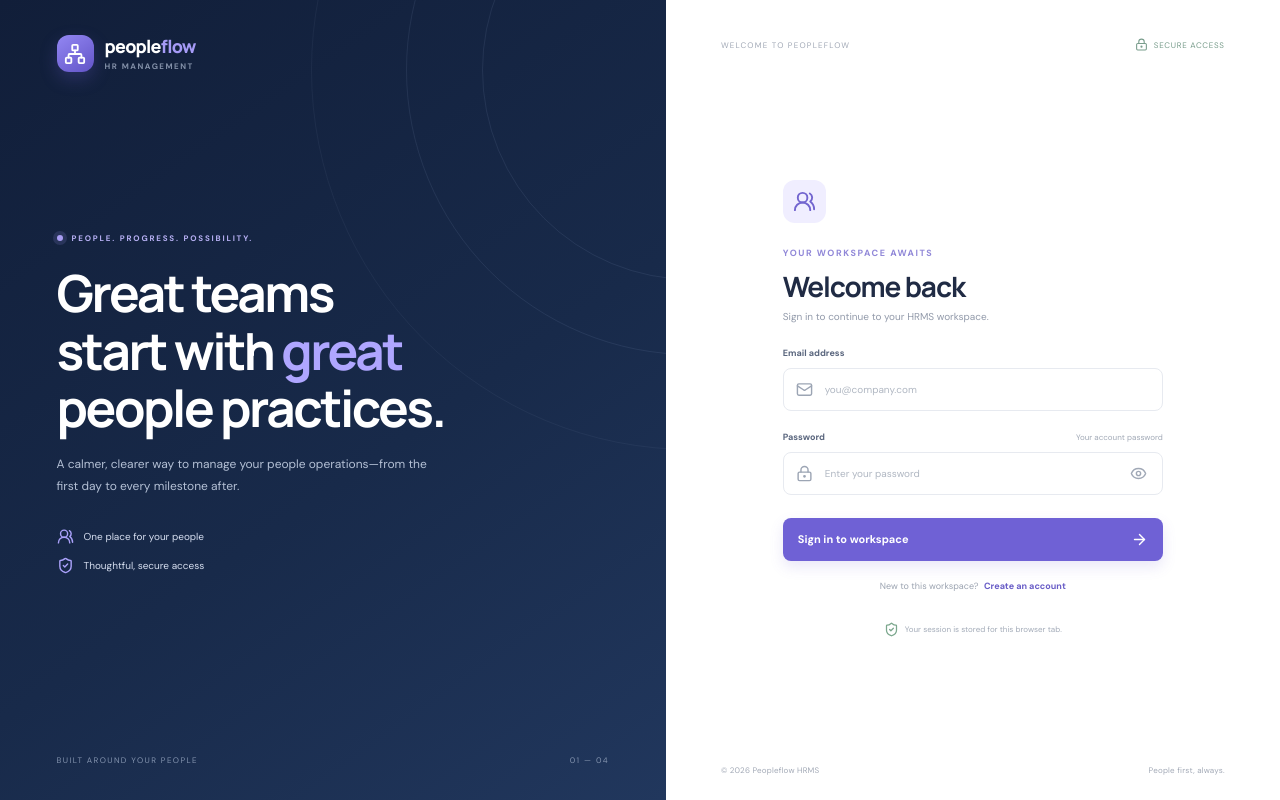
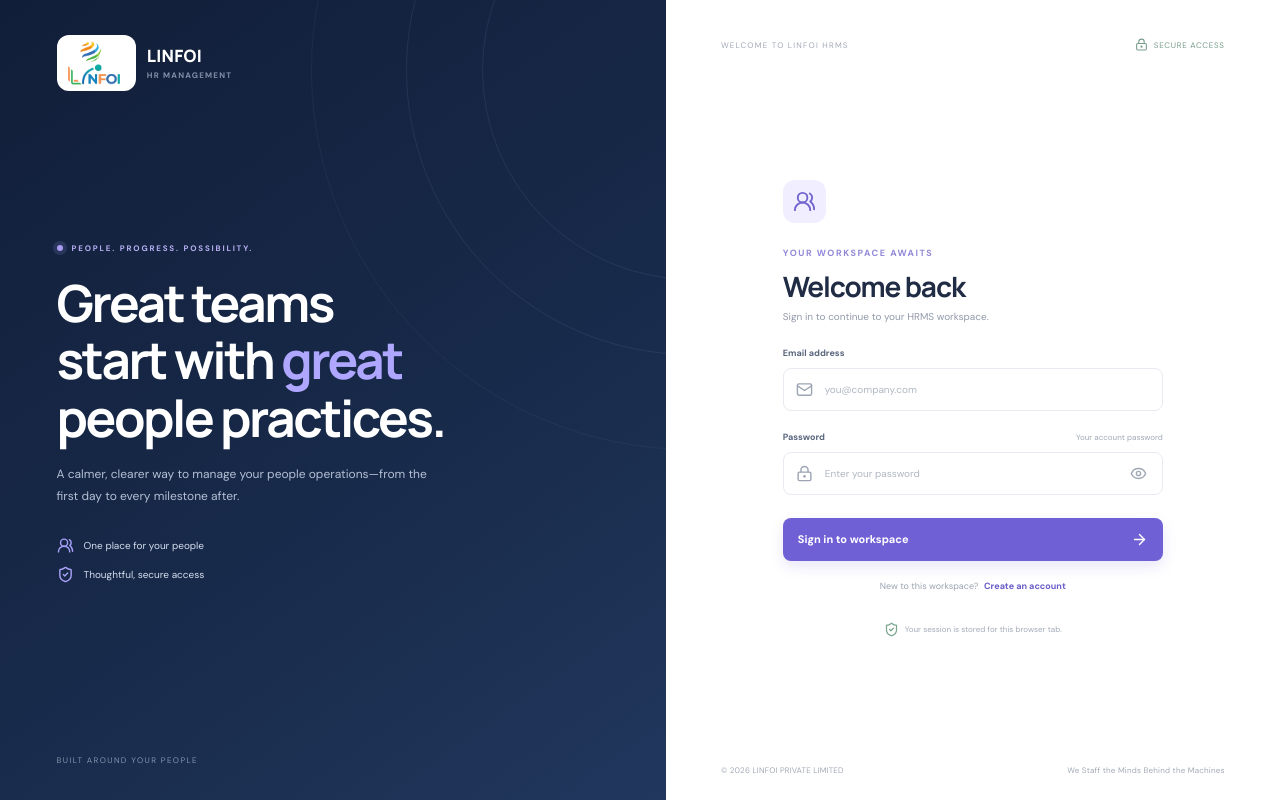
Before and after one commit to Ratik18/HRMS_DEMO, a React (Vite) app in the folder hrms-frontend/: page /login in a window 1280 px wide. Built offline with nearby package versions, Linux system fonts and the light colour scheme.

Commit message:
Update hrms-frontend from feature/sabyasachi-frontend

```diff
--- a/hrms-frontend/src/layouts/AppLayout.jsx
+++ b/hrms-frontend/src/layouts/AppLayout.jsx
@@ -39,8 +39,8 @@ export default function AppLayout() {
       {mobileOpen && <button className="mobile-scrim" aria-label="Close navigation" onClick={() => setMobileOpen(false)} />}
       <aside className={`sidebar ${mobileOpen ? 'sidebar-open' : ''}`}>
         <div className="brand-row">
-          <div className="brand-mark"><Network size={21} strokeWidth={2.4} /></div>
-          <div className="brand-copy"><strong>people<span>flow</span></strong><small>HR MANAGEMENT</small></div>
+          <div className="brand-logo-card"><img src="/linfoi-logo.png" alt="Linfoi" /></div>
+          <div className="brand-copy"><strong>LINFOI</strong><small>HR MANAGEMENT</small></div>
           <button className="mobile-close icon-button" onClick={() => setMobileOpen(false)} aria-label="Close menu"><X size={18} /></button>
         </div>
         <div className="workspace-label">WORKSPACE</div>
@@ -81,9 +81,9 @@ export default function AppLayout() {
           </div>
         </header>
         <div className="page-content">
-          <div className="page-heading"><div><div className="eyebrow">PEOPLE OPERATIONS</div><h1>{meta[0]}</h1><p>{meta[1]}</p></div><div className="heading-decoration"><div className="decoration-dot dot-one"/><div className="decoration-dot dot-two"/><div className="decoration-dot dot-three"/></div></div>
+          <div className="page-heading"><div><div className="eyebrow">LINFOI HRMS</div><h1>{meta[0]}</h1><p>{meta[1]}</p></div><div className="heading-decoration"><div className="decoration-dot dot-one"/><div className="decoration-dot dot-two"/><div className="decoration-dot dot-three"/></div></div>
           <Outlet />
-          <footer className="app-footer"><span>Peopleflow HRMS</span><span>People operations, made clearer.</span></footer>
+          <footer className="app-footer"><span>LINFOI HRMS</span><span>We Staff the Minds Behind the Machines.</span></footer>
         </div>
       </main>
     </div>
--- a/hrms-frontend/src/pages/LoginPage.jsx
+++ b/hrms-frontend/src/pages/LoginPage.jsx
@@ -35,18 +35,20 @@ export default function LoginPage() {
   return (
     <div className="login-screen">
       <div className="login-visual">
-        <div className="login-brand"><div className="brand-mark"><Network size={22} /></div><div className="brand-copy"><strong>people<span>flow</span></strong><small>HR MANAGEMENT</small></div></div>
+        <div className="login-brand">
+          <div className="brand-logo-card"><img src="/linfoi-logo.png" alt="Linfoi" /></div>
+          <div className="brand-copy"><strong>LINFOI</strong><small>HR MANAGEMENT</small></div>        </div>
         <div className="login-visual-content">
           <div className="visual-kicker"><span /> PEOPLE. PROGRESS. POSSIBILITY.</div>
           <h1>Great teams<br />start with <em>great</em><br />people practices.</h1>
           <p>A calmer, clearer way to manage your people operations—from the first day to every milestone after.</p>
           <div className="visual-points"><div><UsersRound size={17} /><span>One place for your people</span></div><div><ShieldCheck size={17} /><span>Thoughtful, secure access</span></div></div>
         </div>
-        <div className="login-visual-footer"><span>BUILT AROUND YOUR PEOPLE</span><span>01 — 04</span></div>
+        <div className="login-visual-footer"><span>BUILT AROUND YOUR PEOPLE</span></div>
         <div className="visual-orbit orbit-a"/><div className="visual-orbit orbit-b"/><div className="visual-orbit orbit-c"/>
       </div>
       <div className="login-panel">
-        <div className="login-panel-top"><span>WELCOME TO PEOPLEFLOW</span><span className="secure-label"><LockKeyhole size={13} /> SECURE ACCESS</span></div>
+        <div className="login-panel-top"><span>WELCOME TO LINFOI HRMS</span><span className="secure-label"><LockKeyhole size={13} /> SECURE ACCESS</span></div>
         <div className="login-form-wrap">
           <div className="login-icon"><UsersRound size={23}/></div>
           <div className="eyebrow">YOUR WORKSPACE AWAITS</div>
@@ -64,7 +66,7 @@ export default function LoginPage() {
           <div className="auth-switch">{mode === 'login' ? 'New to this workspace?' : 'Already registered?'} <button onClick={() => { setMode(mode === 'login' ? 'register' : 'login'); setError(''); setSuccess(''); }}>{mode === 'login' ? 'Create an account' : 'Sign in'}</button></div>
           <div className="login-note"><ShieldCheck size={15}/> Your session is stored for this browser tab.</div>
         </div>
-        <div className="login-panel-footer"><span>© {new Date().getFullYear()} Peopleflow HRMS</span><span>People first, always.</span></div>
+        <div className="login-panel-footer"><span>© {new Date().getFullYear()} LINFOI PRIVATE LIMITED</span><span>We Staff the Minds Behind the Machines</span></div>
       </div>
     </div>
   );
```
Also changed, not shown: hrms-frontend/public/linfoi-logo.png (added), hrms-frontend/src/styles.css, 1 other file (tests, documents, lock files or other folders).
